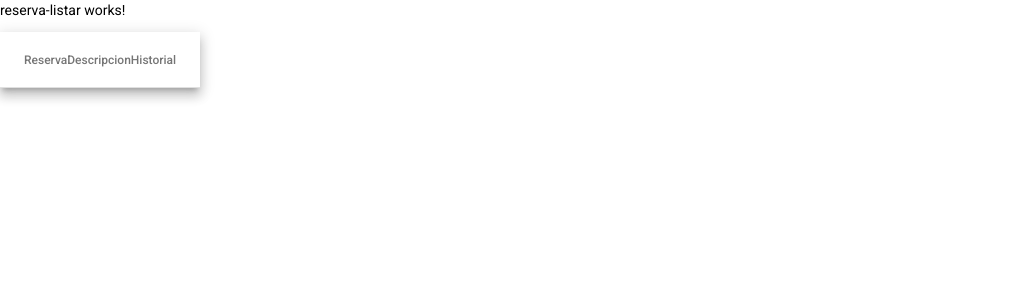
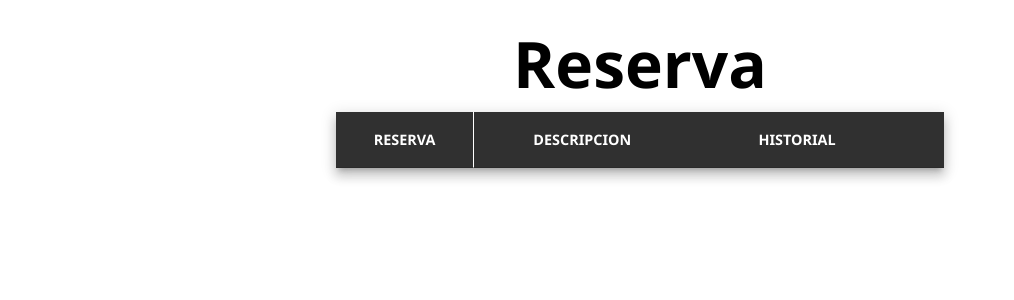
Before and after one commit to AngheloCasabona/UnicoMotriz, an Angular app: page /reserva in a window 1280 px wide. Shown: the top 300 px of the page, without its empty margins (0-1014 px from the left). Built offline with nearby package versions, Linux system fonts and the light colour scheme; no server answers.

Commit message:
Diseño visual de tablas Historial y Reserva

```diff
--- a/src/app/page/historial/historial-listar/historial-listar.component.css
+++ b/src/app/page/historial/historial-listar/historial-listar.component.css
@@ -0,0 +1,40 @@
+.demo-table {
+  width: 100%;
+}
+
+
+.mat-cell{
+  background-color: #fcfcfc;
+
+}
+.mat-column-Historial {
+  width: 32px;
+  border-right: 1px solid currentColor;
+  padding-right: 24px;
+  text-align: center;
+  font-weight: bolder;
+  background-color: #cfcfcf;
+}
+
+.mat-column-Descripcion {
+  padding-left: 16px;
+  font-size: 16px;
+  width: 9rem;
+  text-align: center;
+}
+
+.mat-column-Reserva {
+  font-style: italic;
+  width: 12rem;
+  text-align: center;
+}
+
+.mat-header-cell {
+  background-color: #303030;
+  color: #ffffff;
+  font-style: normal;
+  font-family: 'Segoe UI', Tahoma, Geneva, Verdana, sans-serif;
+  font-size: 0.9rem;
+  font-weight: 700;
+  text-transform: uppercase;
+}
--- a/src/app/page/historial/historial-listar/historial-listar.component.html
+++ b/src/app/page/historial/historial-listar/historial-listar.component.html
@@ -1,5 +1,5 @@
-<p>historial-listar works!</p>
-<table mat-table [dataSource]="dataSource" class="mat-elevation-z8">
+<div class="mat-headline demo-table" style="text-align: center; font-size: 4rem; padding-top: 1rem; margin-block: 2rem; font-weight: bolder; font-family: 'Segoe UI', Tahoma, Geneva, Verdana, sans-serif;">HISTORIAL</div>
+<table mat-table [dataSource]="dataSource" class="mat-elevation-z8" style="margin:auto; width:38rem;">
 
   <!--- Note that these columns can be defined in any order.
           The actual rendered columns are set as a property on the row definition" -->
--- a/src/app/page/reserva/reserva-listar/reserva-listar.component.css
+++ b/src/app/page/reserva/reserva-listar/reserva-listar.component.css
@@ -0,0 +1,40 @@
+.demo-table {
+  width: 100%;
+}
+
+
+.mat-cell{
+  background-color: #fcfcfc;
+
+}
+.mat-column-Reserva {
+  width: 32px;
+  border-right: 1px solid currentColor;
+  padding-right: 24px;
+  text-align: center;
+  font-weight: bolder;
+  background-color: #cfcfcf;
+}
+
+.mat-column-Descripcion {
+  padding-left: 16px;
+  font-size: 16px;
+  width: 9rem;
+  text-align: center;
+}
+
+.mat-column-Historial {
+  font-style: italic;
+  width: 12rem;
+  text-align: center;
+}
+
+.mat-header-cell {
+  background-color: #303030;
+  color: #ffffff;
+  font-style: normal;
+  font-family: 'Segoe UI', Tahoma, Geneva, Verdana, sans-serif;
+  font-size: 0.9rem;
+  font-weight: 700;
+  text-transform: uppercase;
+}
--- a/src/app/page/reserva/reserva-listar/reserva-listar.component.html
+++ b/src/app/page/reserva/reserva-listar/reserva-listar.component.html
@@ -1,5 +1,5 @@
-<p>reserva-listar works!</p>
-<table mat-table [dataSource]="dataSource" class="mat-elevation-z8">
+<div class="mat-headline demo-table" style="text-align: center; font-size: 4rem; padding-top: 1rem; margin-block: 2rem; font-weight: bolder; font-family: 'Segoe UI', Tahoma, Geneva, Verdana, sans-serif;">Reserva</div>
+<table mat-table [dataSource]="dataSource" class="mat-elevation-z8" style="margin:auto; width:38rem;">
 
   <!--- Note that these columns can be defined in any order.
           The actual rendered columns are set as a property on the row definition" -->
```
